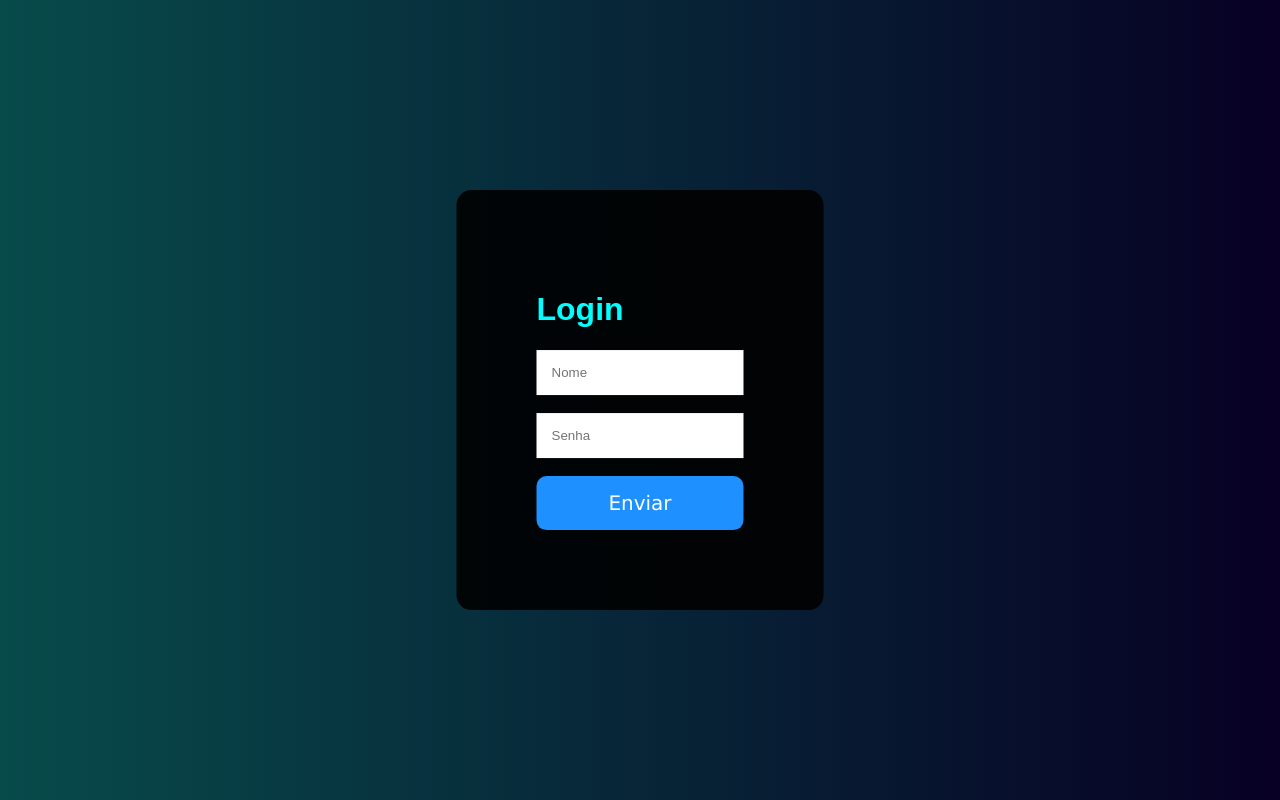
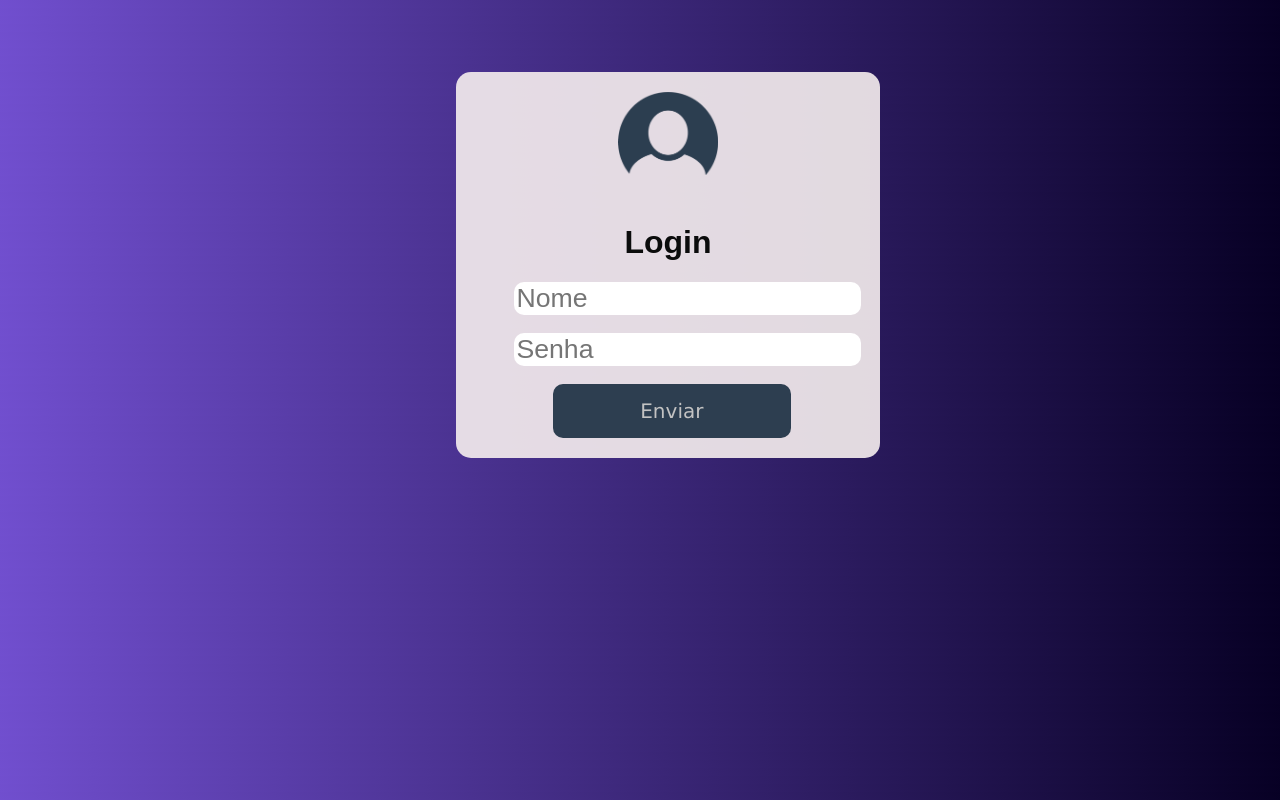
Before and after one commit to josue286/tela-de-login, a plain HTML site: page index.html in a window 1280 px wide. Drawn offline with Linux system fonts and the light colour scheme.

Commit message:
atualizando modal, melhorando input, adicionando imagem

```diff
--- a/index.html
+++ b/index.html
@@ -9,7 +9,9 @@
 </head>
 <body>
     <div class="tela-login">
-        <span id="recebeNome"></span>
+        <img src="img.png" height="100px" width="100px">
+        <br> <br>
+        <p id="recebeNome"></p>
         <h1>Login</h1>
         <input type="text" id="nome" placeholder="Nome">
         <br> <br>
@@ -17,6 +19,6 @@
         <br> <br>
         <button onclick="mostraNome()">Enviar</button>
     </div>
-    <script src="scripr.js"></script>
+    <script src="script.js"></script>
 </body>
 </html>
--- a/script.js
+++ b/script.js
@@ -4,6 +4,6 @@ function mostraNome(){
     if(nome == ''){
         alert('Por favor insira seu nome!')
     } else {
-        span.innerHTML = 'Seja bem vindo ' + nome
+        span.innerHTML = '<p> Seja bem vindo <strong> '+ nome +'</p> </strong>'
     }
 }
--- a/style.css
+++ b/style.css
@@ -1,34 +1,57 @@
 body {
 font-family: Arial, Helvetica, sans-serif;
-background-image: linear-gradient(45deg,rgb(7, 75, 75),rgb(7, 0, 36));
+background-image: linear-gradient(45deg,rgb(113, 79, 207),rgb(7, 0, 36));
 }
 .tela-login {
-    background-color: rgba(0,0,0,0.9);
+    text-align: center;
+    background-color: rgba(247, 239, 239, 0.9);
     position: absolute;
-    top: 50%;
-    left: 50%;
-    transform: translate(-50%,-50%);
-    padding: 80px;
+    width: 30%;
+    height: auto;
+    padding: 20px;
+    justify-content: center;
+    align-items: center;
     border-radius: 15px;
-    color:cyan;
+    color:rgb(11, 12, 12);
+    margin-top: 5%;
+    margin-left: 35%;
+    margin-right: 35%;
+    margin-bottom: 50%;
 }
 input {
-    padding: 15px;
+    position: relative;
     border: none;
     outline: none;
-    font: size 15px;
+    margin-left: 10%;
+    margin-right: 10%;
+    border-radius: 10px;
+    font-size: 20pt;
 }
 button {
-    background-color:dodgerblue ;
+    margin-left: 20%;
+    margin-right: 20%;
+    background-color:#2d3e50 ;
     border: none;
     padding: 15px;
-    width: 100%;
+    width: 62%;
     border-radius: 10px;
-    color: white;
+    color: rgb(194, 194, 194);
     font-size: 20px;
     font-family: Verdana, Geneva, Tahoma, sans-serif;
 }
 button:hover {
     background-color: deepskyblue;
+    color: #2d3e50;
+    background-color: rgb(194, 194, 194);
     cursor: pointer;
 }
+p {
+    position: relative;
+    text-align: center;
+    font-size: 20pt;
+    font-family: Georgia, 'Times New Roman', Times, serif;
+}
+img {
+    width: 100px;
+    height: auto;
+}
```
Also changed, not shown: img.png (added), tela.jpg (added).
